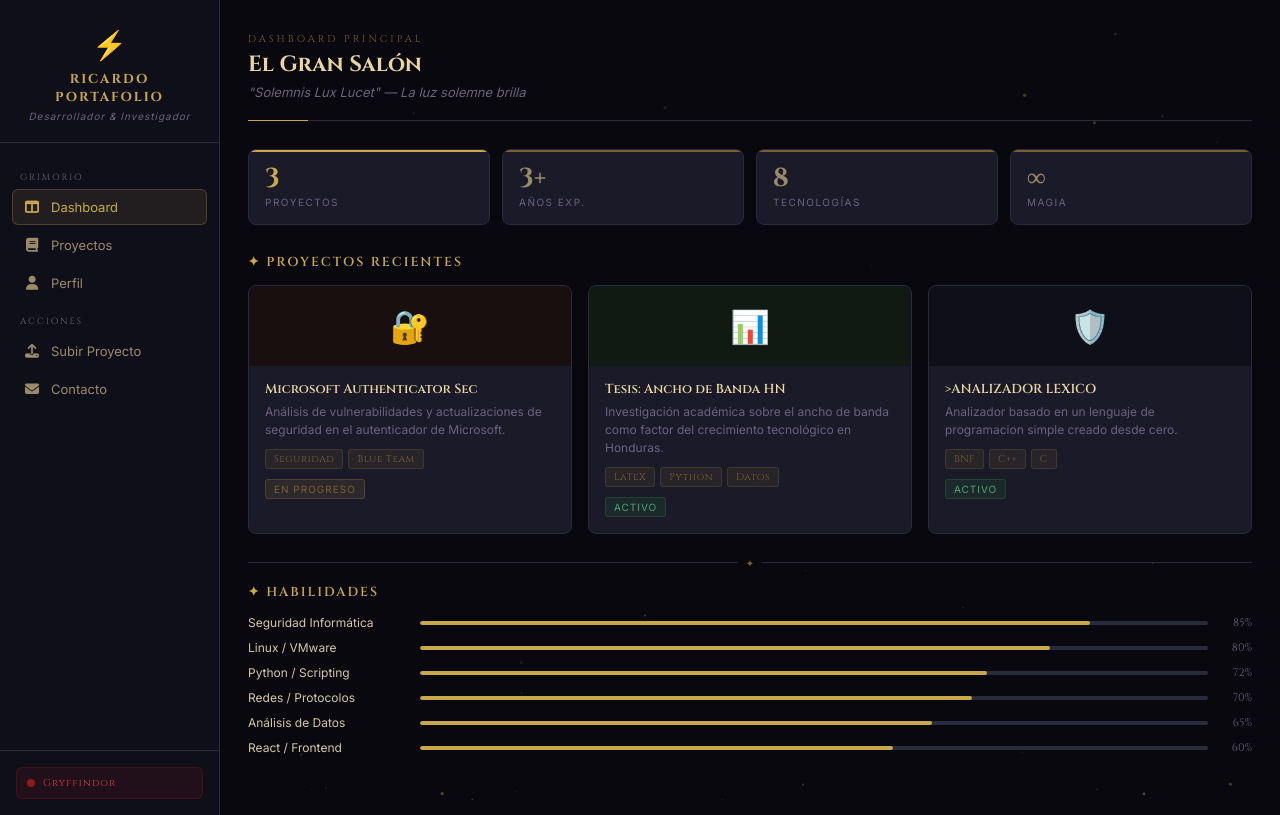
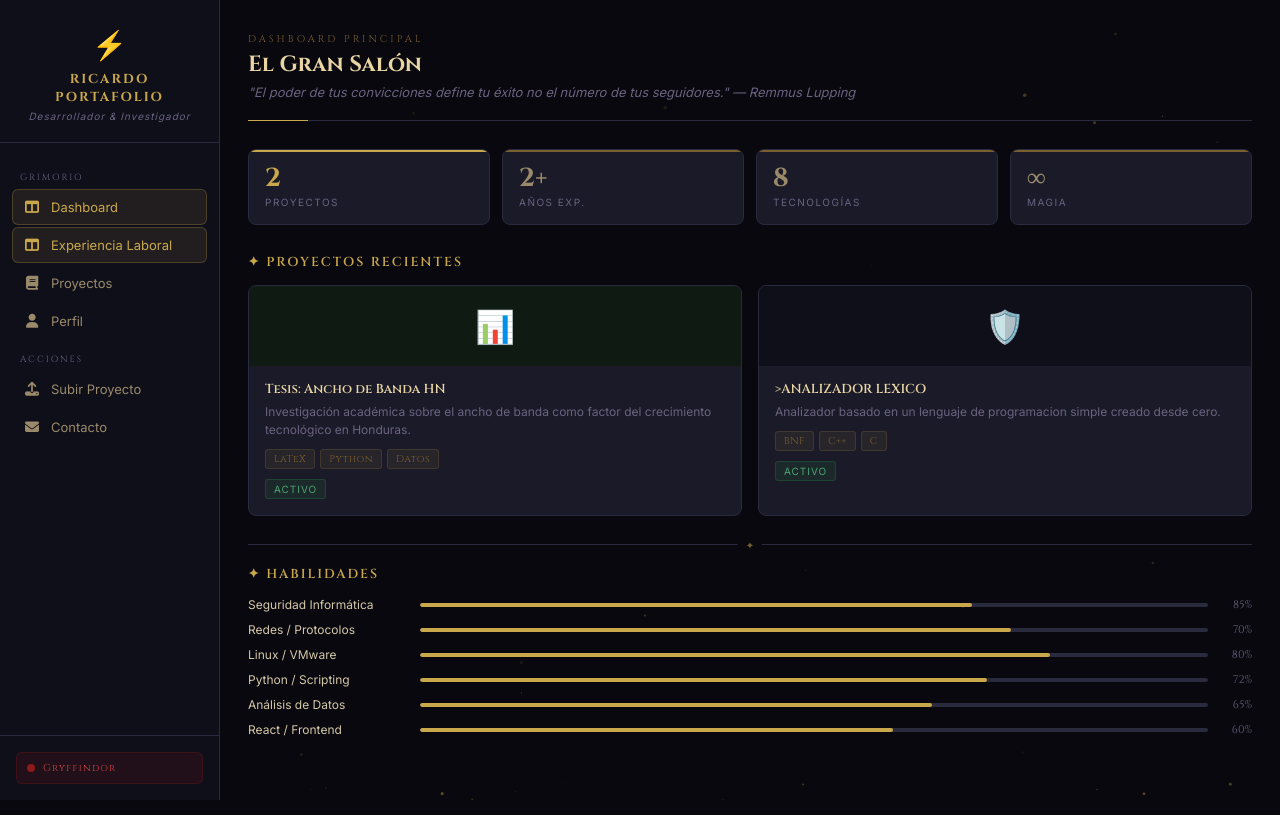
Before and after one commit to RicardoCaceres02/Portafolio, a plain HTML site: page Portafolio 1.1.0/index.html in a window 1280 px wide. Drawn offline with Linux system fonts and the light colour scheme.

Commit message:
1.0.3
Actualizacion de apartado Proyectos

```diff
--- a/Portafolio 1.1.0/app.js
+++ b/Portafolio 1.1.0/app.js
@@ -26,17 +26,6 @@ let projects = JSON.parse(localStorage.getItem('hp-projects') || 'null') || [
     link: '',
     imgData: null
   },
-  {
-    id: 3,
-    name: 'Microsoft Authenticator Sec',
-    desc: 'Análisis de vulnerabilidades y actualizaciones de seguridad en el autenticador de Microsoft.',
-    tech: ['Seguridad', 'Blue Team'],
-    status: 'wip',
-    emoji: '🔐',
-    banner: 'b3',
-    link: '',
-    imgData: null
-  }
 ];
 
 let nextId = Math.max(...projects.map(p => p.id), 3) + 1;
--- a/Portafolio 1.1.0/index.html
+++ b/Portafolio 1.1.0/index.html
@@ -25,6 +25,8 @@
         <div class="nav-label">Grimorio</div>
         <div class="nav-item active" data-page="home" onclick="nav('home')">
           <i class="fa-solid fa-table-columns nav-icon"></i> Dashboard
+        </div> <div class="nav-item active" data-page="home" onclick="nav('home')">
+          <i class="fa-solid fa-table-columns nav-icon"></i> Experiencia Laboral
         </div>
         <div class="nav-item" data-page="projects" onclick="nav('projects')">
           <i class="fa-solid fa-book nav-icon"></i> Proyectos
@@ -56,7 +58,7 @@
         <div class="page-header">
           <div class="page-eyebrow">Dashboard Principal</div>
           <div class="page-title">El Gran Salón</div>
-          <div class="page-subtitle">"Solemnis Lux Lucet" — La luz solemne brilla</div>
+          <div class="page-subtitle">"El poder de tus convicciones define tu éxito no el número de tus seguidores." — Remmus Lupping</div>
         </div>
         <div class="stats-grid">
           <div class="stat-card gold">
@@ -64,7 +66,7 @@
             <div class="stat-label">Proyectos</div>
           </div>
           <div class="stat-card">
-            <div class="stat-num" style="color:var(--hp-parchment-dim)">3+</div>
+            <div class="stat-num" style="color:var(--hp-parchment-dim)">2+</div>
             <div class="stat-label">Años Exp.</div>
           </div>
           <div class="stat-card">
@@ -81,10 +83,10 @@
         <div class="divider"></div>
         <div class="section-title">✦ Habilidades</div>
         <div class="skill-section">
-          <div class="skill-row"><span class="skill-name">Seguridad Informática</span><div class="skill-bar-bg"><div class="skill-bar-fill" style="width:0%" data-w="85"></div></div><span class="skill-pct">85%</span></div>
+          <div class="skill-row"><span class="skill-name">Seguridad Informática</span><div class="skill-bar-bg"><div class="skill-bar-fill" style="width:0%" data-w="70"></div></div><span class="skill-pct">85%</span></div>
+                    <div class="skill-row"><span class="skill-name">Redes / Protocolos</span><div class="skill-bar-bg"><div class="skill-bar-fill" style="width:0%" data-w="75"></div></div><span class="skill-pct">70%</span></div>
           <div class="skill-row"><span class="skill-name">Linux / VMware</span><div class="skill-bar-bg"><div class="skill-bar-fill" style="width:0%" data-w="80"></div></div><span class="skill-pct">80%</span></div>
           <div class="skill-row"><span class="skill-name">Python / Scripting</span><div class="skill-bar-bg"><div class="skill-bar-fill" style="width:0%" data-w="72"></div></div><span class="skill-pct">72%</span></div>
-          <div class="skill-row"><span class="skill-name">Redes / Protocolos</span><div class="skill-bar-bg"><div class="skill-bar-fill" style="width:0%" data-w="70"></div></div><span class="skill-pct">70%</span></div>
           <div class="skill-row"><span class="skill-name">Análisis de Datos</span><div class="skill-bar-bg"><div class="skill-bar-fill" style="width:0%" data-w="65"></div></div><span class="skill-pct">65%</span></div>
           <div class="skill-row"><span class="skill-name">React / Frontend</span><div class="skill-bar-bg"><div class="skill-bar-fill" style="width:0%" data-w="60"></div></div><span class="skill-pct">60%</span></div>
         </div>
@@ -105,6 +107,16 @@
         </div>
       </div>
 
+      <!-- EXPERIENCE PAGE -->
+      <div class="page" id="page-projects">
+        <div class="page-header">
+          <div class="page-eyebrow">Experiencia Laboral</div>
+          <div class="page-title">Empleos</div>
+          <div class="page-subtitle">Mi camino ha sido guiado por el arte de la magia.</div>
+        </div>
+        <div class="projects-grid" id="all-projects"></div>
+      </div>
+
       <!-- ABOUT PAGE -->
       <div class="page" id="page-about">
         <div class="page-header">
@@ -123,9 +135,9 @@
         <div class="section-title">✦ Trayectoria</div>
         <div class="timeline">
           <div class="tl-item">
-            <div class="tl-year">2020 — Presente</div>
+            <div class="tl-year">2020 - 2027</div>
             <div class="tl-title">UNAH — Ingenieria en Sistemas</div>
-            <div class="tl-sub">Universidad Nacional Autónoma de Honduras | 94% completado.</div>
+            <div class="tl-sub">Universidad Nacional Autónoma de Honduras.</div>
           </div>
           <div class="tl-item">
             <div class="tl-year">2022</div>
```
